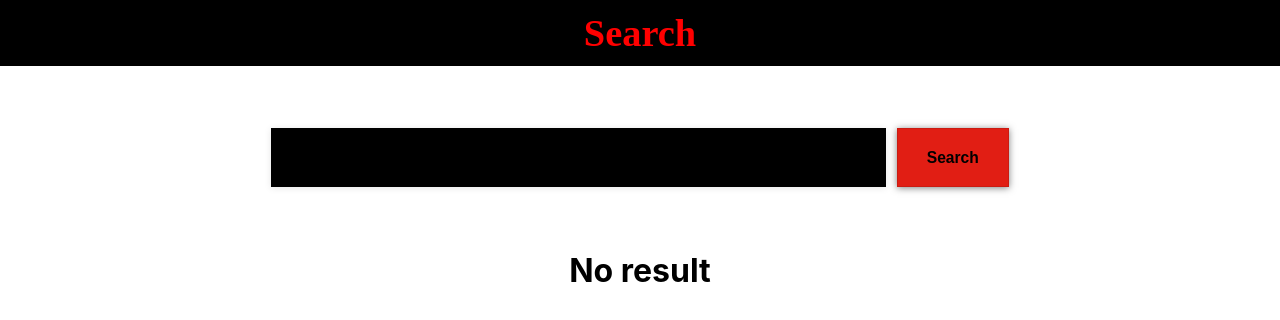
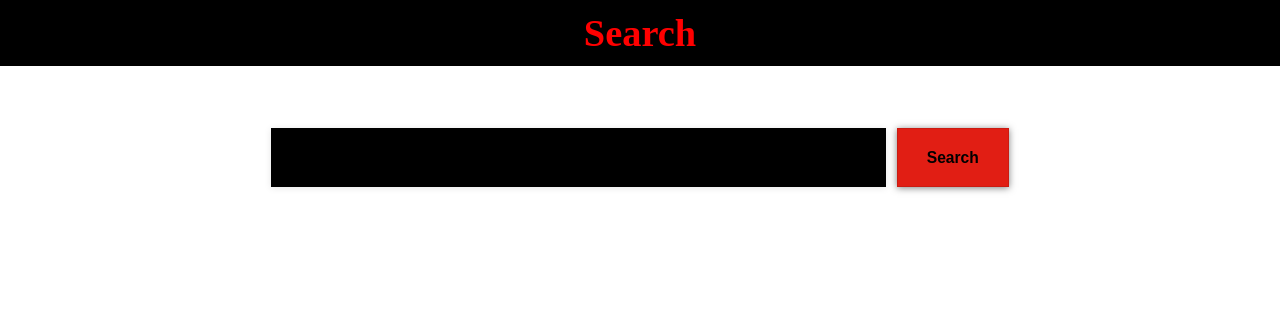
Before and after one commit to tobiayinmiro23/movie-website, a React (Create React App) app: page /Search in a window 1280 px wide. Shown: the top 320 px of the page. Built offline with nearby package versions, Linux system fonts and the light colour scheme.

Commit message:
Update Search.js

```diff
--- a/src/Search.js
+++ b/src/Search.js
@@ -9,16 +9,17 @@ function Search() {
     const [movieData,setmovieData]=useState([])
     const [searchmovie,setsearchmovie]=useState('')
     const [loading, setloading] = useState(false)
-
+    const [noResult, setnoResult] = useState(false)
 
     const Search=  ()=>{
         setloading(true)
+        setnoResult(false)
         fetch(`https://api.themoviedb.org/3/search/movie?api_key=4ba0c9d319e748dedd11b904098470a7&query=${searchmovie}&page=1&`)
           .then(res=>res.json())
           .then(data=>{
             setmovieData(data.results)
-            console.log(data)
             setloading(false)
+          if(data.results.length === 0)setnoResult(true)
           })
           .catch(err=>{
             console.log(err)
@@ -41,7 +42,7 @@ function Search() {
                   </div>}
 
                   {
-                      movieData.length ===0  &&
+                      noResult &&
                       <div className='noResult'>
                             <h1>No result</h1>
                       </div>
```
